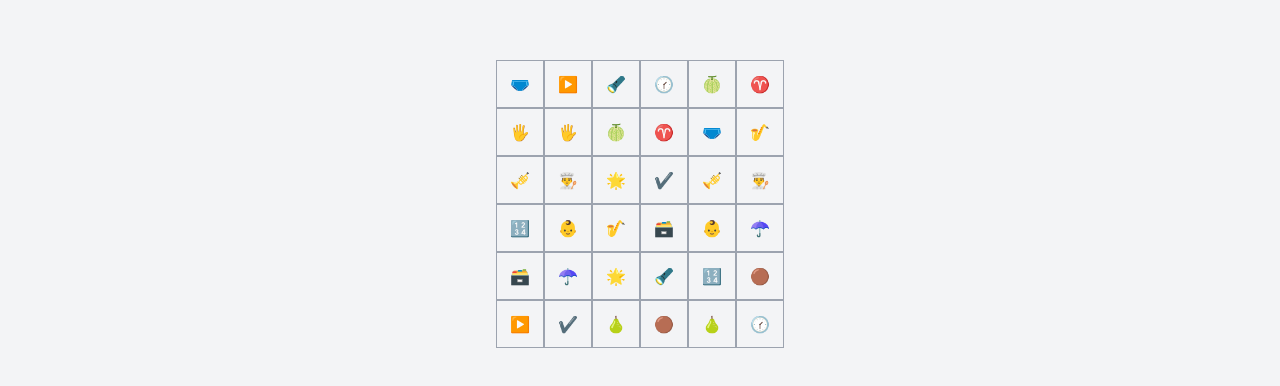
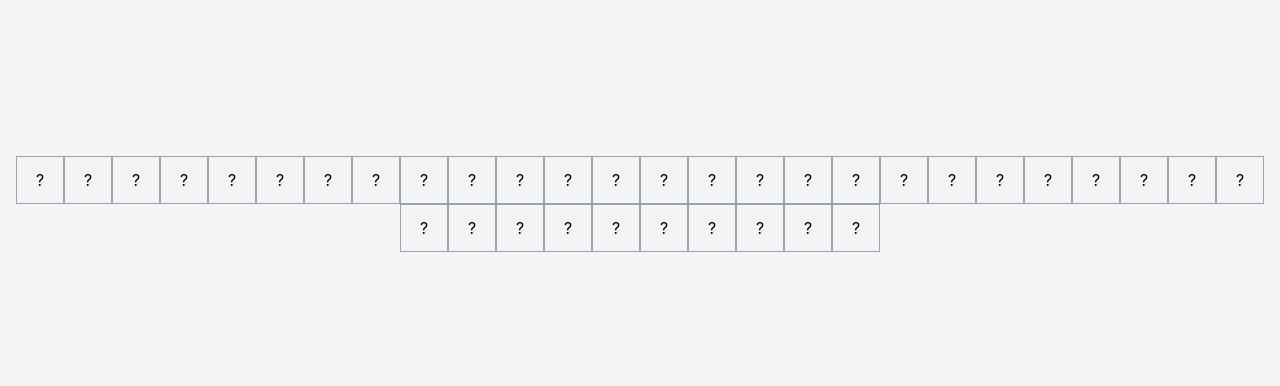
Before and after one commit to simonmesmith/emoji-memory-game, a React (Create React App) app: page / in a window 1280 px wide. Shown: the part 196-582 px from the top of the page. Built offline with nearby package versions, Linux system fonts and the light colour scheme.

Commit message:
Implemented card click logic

```diff
--- a/src/components/GameBoard.js
+++ b/src/components/GameBoard.js
@@ -26,15 +26,36 @@ const shuffleArray = (array) => {
 
 const GameBoard = () => {
     const [board, setBoard] = useState(generateBoard());
+    const [cards, setCards] = useState(
+        generateBoard().map((emoji) => ({
+            emoji: emoji,
+            state: 'hidden' // states: hidden, revealed, matched
+        }))
+    );
+    const handleCardClick = (index) => {
+        let newCards = [...cards];
+        newCards[index].state = 'revealed';
+        setCards(newCards);
 
+        const revealedCards = newCards.filter((card) => card.state === 'revealed');
+        if (revealedCards.length === 2) {
+            // If cards match
+            if (revealedCards[0].emoji === revealedCards[1].emoji) {
+                // Logic to handle match
+            } else {
+                // Logic to handle mismatch
+            }
+        }
+    };
     return (
-        <div className="flex flex-wrap w-72">
-            {board.map((emoji, index) => (
+        <div className="flex flex-wrap justify-center">
+            {cards.map((card, index) => (
                 <div
                     key={index}
                     className="w-12 h-12 border border-gray-400 flex items-center justify-center"
+                    onClick={() => handleCardClick(index)}
                 >
-                    {emoji}
+                    {card.state === 'hidden' ? '?' : card.emoji}
                 </div>
             ))}
         </div>
```
